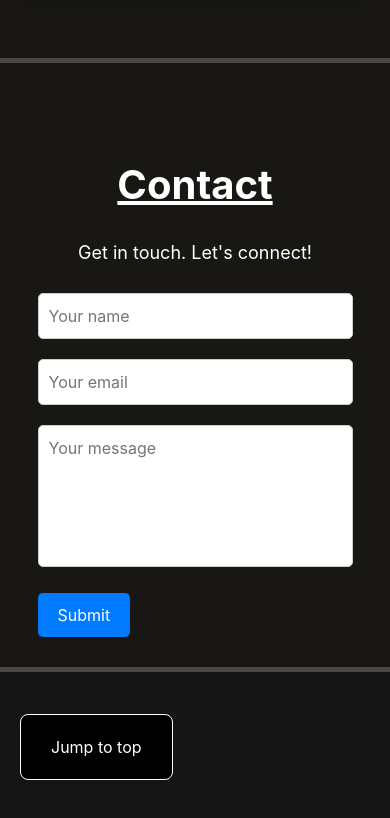
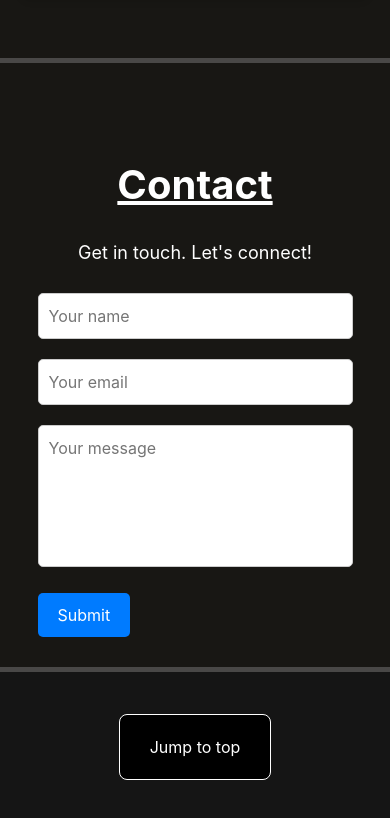
Before and after one commit to Satokii/portfolio, a React (Vite) app: page / in a window 390 px wide. Shown: the part 5306-6124 px from the top of the page. Built offline with nearby package versions, Linux system fonts and the light colour scheme; no server answers.

Commit message:
style: add media query for footer button on smaller screens

```diff
--- a/src/styles/footer/footer.css
+++ b/src/styles/footer/footer.css
@@ -23,3 +23,9 @@
     transform: scale(1.1);
     margin-left: 50px;
 }
+
+@media screen and (max-width: 768px) {
+    .footer {
+        justify-content: center;
+    }
+}
```
